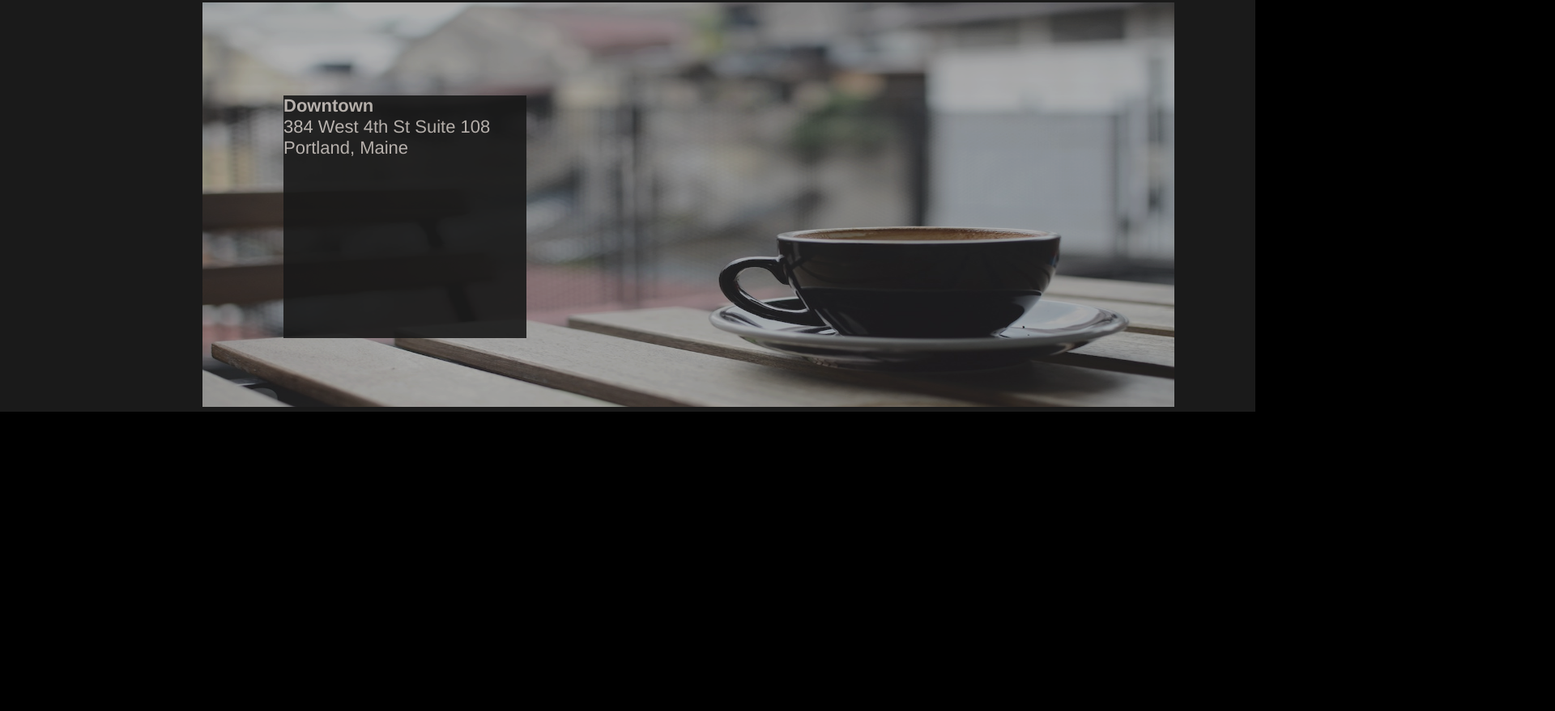
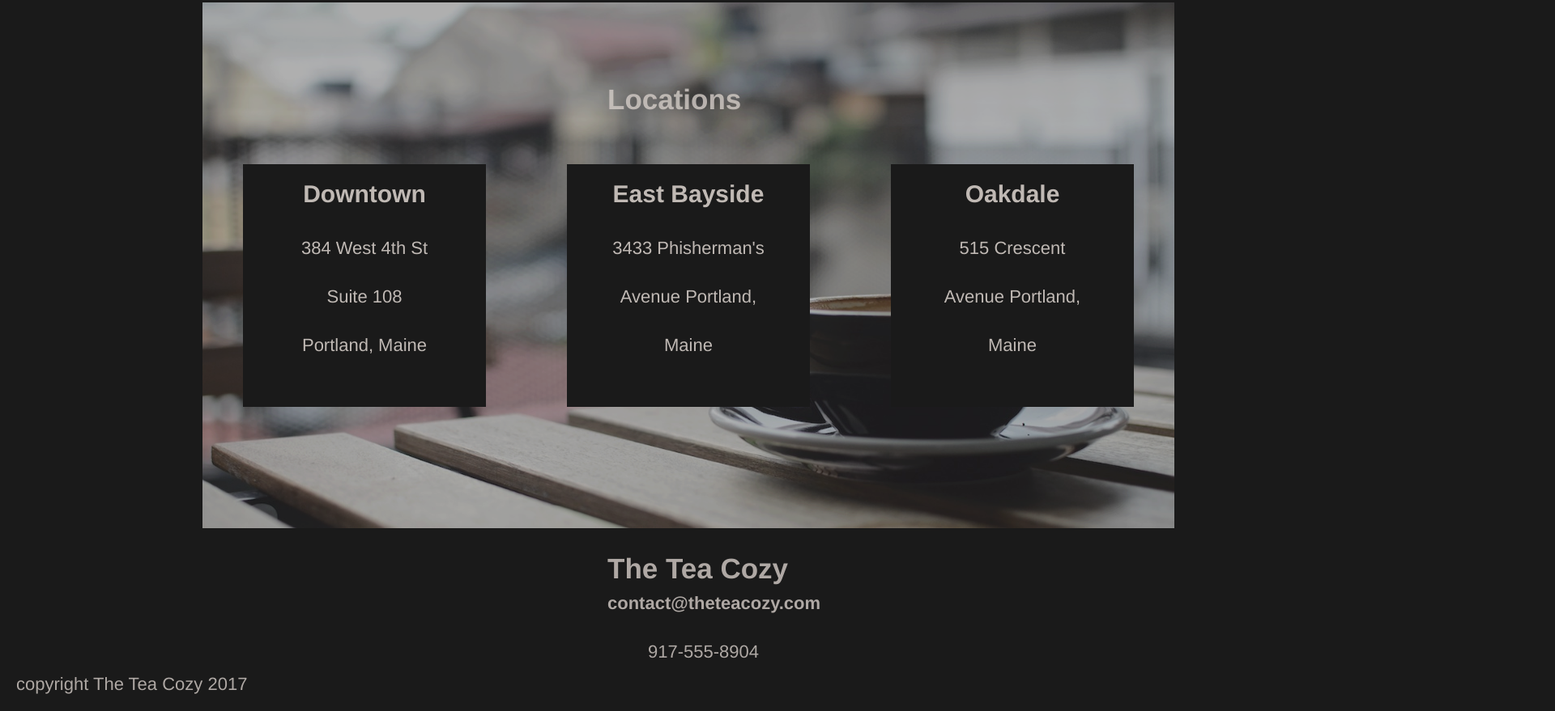
Before and after one commit to shaeebali/Tea-Cozy, a plain HTML site: page index.html in a window 1280 px wide. Shown: the part 1697-2576 px from the top of the page at 81% size, 1920 px wide, since content can reach past the window. Before the commit the page ends 2206 px from the top, so only its background shows below. Drawn offline with Linux system fonts and the light colour scheme.

Commit message:
add footer

```diff
--- a/index.html
+++ b/index.html
@@ -53,15 +53,27 @@
     <section class="locations">
       <img id="location-image" src="./resources/images/img-locations-background.jpg" alt="locations">
     </section>
+    <section class="location-title">
+      <h2 id="location-title-h2">Locations</h2>
+    </section>
     <section class="address-titles">
       <h3>Downtown</h3>
       <p>384 West 4th St Suite 108 Portland, Maine</p>
     </section>
-    <!-- <section class="address">
-      <p>384 West 4th St Suite 108 Portland, Maine</p>
-      <p>3433 Phisherman's Avenue (Northwest Corner) Portland, Maine</p>
-      <p>Oakdale 515 Crescent Avenue Second Floor Portland, Maine</p>
-    </section> -->
+    <section class="address-titles-2">
+      <h3>East Bayside</h3>
+      <p>3433 Phisherman's Avenue Portland, Maine</p>
+    </section>
+    <section class="address-titles-3">
+      <h3>Oakdale</h3>
+      <p>515 Crescent Avenue Portland, Maine</p>
+    </section>
+    <footer>
+      <h2 id="footer-h2">The Tea Cozy</h2>
+      <h5>contact@theteacozy.com</h5>
+      <p id="contact">917-555-8904</p>
+      <p>copyright The Tea Cozy 2017</p>
+    </footer>
 
   </main>
 </body>
--- a/resources/css/index.css
+++ b/resources/css/index.css
@@ -10,6 +10,7 @@
 
 body {
   display: flex;
+  width: 1000px;
 }
 
 nav {
@@ -33,6 +34,7 @@ a {
   text-decoration: underline;
   padding-left: 10px;
   z-index: 8;
+  cursor: pointer;
 }
 
 nav img {
@@ -137,30 +139,97 @@ h4 {
 }
 
 #location-image {
-  height: 500px;
+  height: 650px;
   width: 1200px;
+}
+
+#location-title-h2 {
+  position: absolute;
+  top: 1800px;
+  left: 750px;
+  background: none;
 }
 
 .address-titles {
   position: absolute;
-  top: 1815px;
-  left: 350px;
+  top: 1900px;
+  left: 300px;
   width: 300px;
   height: 300px;
-
+  opacity: 1;
+}
+.address-titles-2 {
+  position: absolute;
+  top: 1900px;
+  left: 700px;
+  width: 300px;
+  height: 300px;
+  opacity: 1;
+}
+.address-titles-3 {
+  position: absolute;
+  top: 1900px;
+  left: 1100px;
+  width: 300px;
+  height: 300px;
+  opacity: 1;
 }
 
 .address-titles h3 {
-
-
+  padding: 20px 0;
+  text-align: center;
+  font-size: 30px;
 }
 .address-titles p {
-
+  text-align: center;
+  margin: 0 60px;
+  line-height: 60px;
+}
+.address-titles-2 h3 {
+  padding: 20px 0;
+  text-align: center;
+  font-size: 30px;
+}
+.address-titles-2 p {
+  text-align: center;
+  margin: 0 55px;
+  line-height: 60px;
+}
+.address-titles-3 h3 {
+  padding: 20px 0;
+  text-align: center;
+  font-size: 30px;
+}
+.address-titles-3 p {
+  text-align: center;
+  margin: 0 60px;
+  line-height: 60px;
 }
 
+#footer-h2 {
+  position: absolute;
+  top: 2380px;
+  left: 750px;
+}
 
-.address {
+footer h5 {
   position: absolute;
-  top: 1900px;
-  left: 350px;
+  top: 2420px;
+  left: 750px;
+  text-align: center;
+  padding-top: 10px;
 }
+
+footer p {
+  position: absolute;
+  top: 2530px;
+  left: 20px;
+  padding-bottom: 20px;
+}
+
+#contact {
+  position: absolute;
+  left: 800px;
+  top: 2490px;
+  text-align: center;
+}
```
